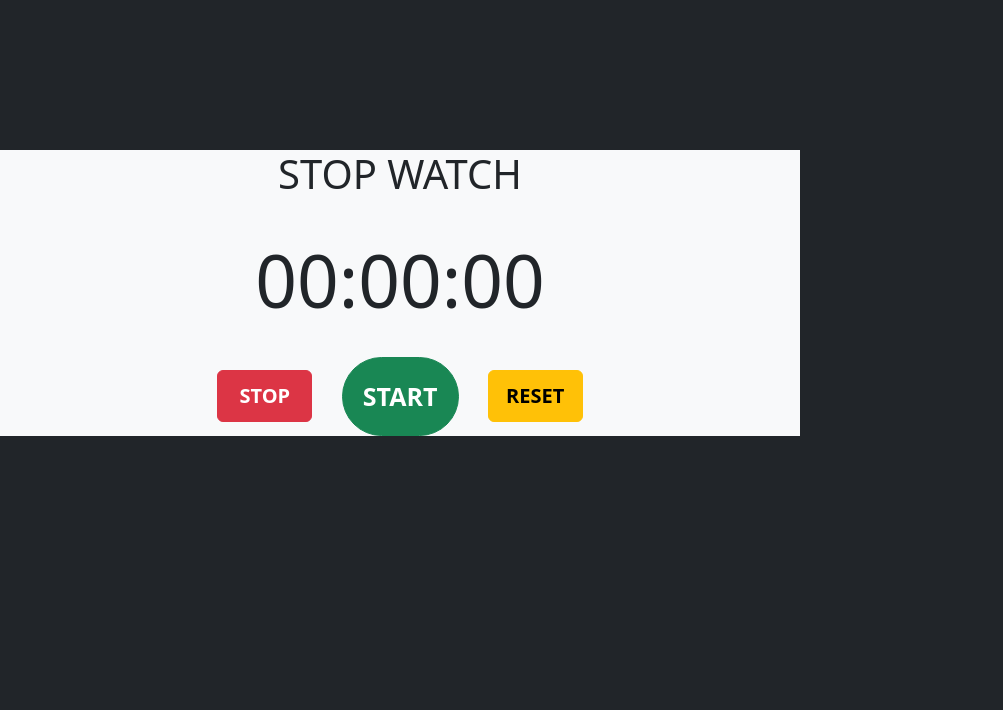
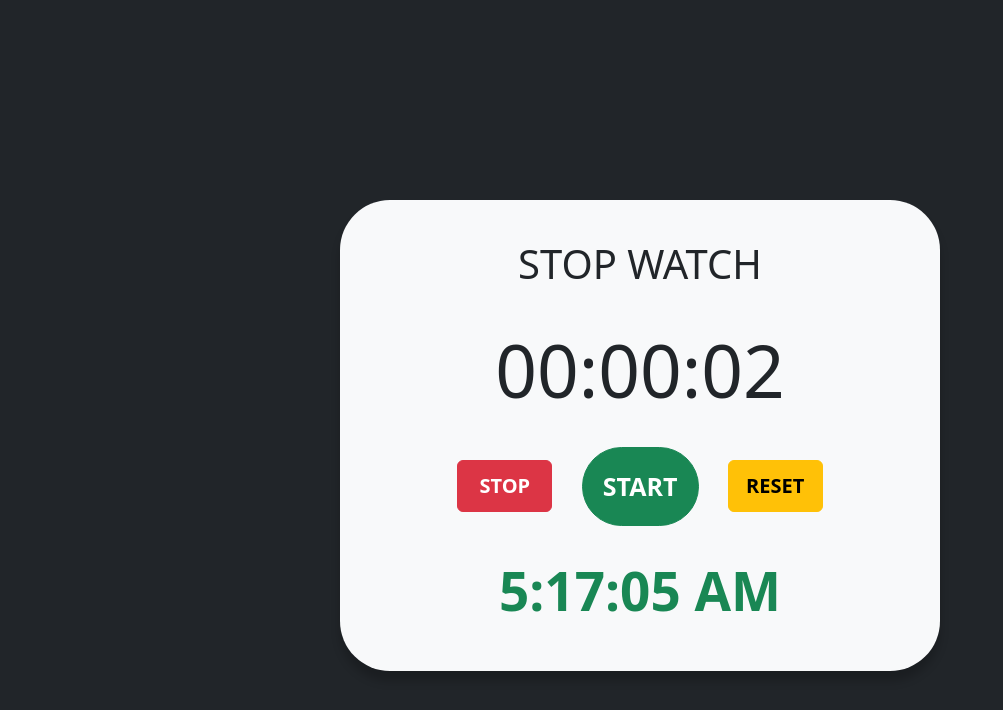
Before and after one commit to Giftedmike/Stop-Watch, a plain HTML site: page index.html in a window 1280 px wide. Both pictures are taken after a click on the button "START". Shown: the whole page, without its empty margins (0-1003 px from the left). Drawn offline with nearby package versions, Linux system fonts and the light colour scheme.

Commit message:
added functionality to the stop watch using js

```diff
--- a/index.css
+++ b/index.css
@@ -6,11 +6,13 @@ body{
 }
 
 #stopWatch{
-    align-items: center;
-    justify-content: center;
+    width: 90%;
+    max-width: 600px;
     text-align: center;
-    margin-top: 150px;
-    width: 800px;
+    padding: 40px 0;
+    margin: 200px auto 0;
+    box-shadow: 0 10px 10px rgb(0,0,0,0.2);
+    border-radius: 50px;
 }
 #stopWatch h2{
     padding-top: 30px;
@@ -38,3 +40,9 @@ body{
     font-weight: bold;
     font-size: 20px;
 }
+#currentTime{
+    font-size: 53px;
+    padding-top: 25px;
+    font-weight: bold;
+    color: green;
+}
--- a/index.html
+++ b/index.html
@@ -11,11 +11,14 @@
 <body class="bg-dark">
    <div class="bg-light" id="stopWatch">
         <h1>STOP WATCH</h1>
-        <h2>00:00:00</h2>
+        <h2 id="displayTime">00:00:00</h2>
         <div class="watchbtn">
-            <button class="btn btn-danger" onclick="">STOP</button>
-            <button class="btn btn-success" onclick="">START</button>
-            <button class="btn btn-warning" onclick="">RESET</button>
+            <button class="btn btn-danger" onclick="stopWatch()">STOP</button>
+            <button class="btn btn-success" onclick="startWatch()">START</button>
+            <button class="btn btn-warning" onclick="resetWatch()">RESET</button>
+        </div>
+        <div id="currentTime" onload="timeNow()" class="text-success">
+
         </div>
    </div>
 
--- a/index.js
+++ b/index.js
@@ -11,3 +11,52 @@
 // function stopCount(){
 //     clearInterval(timeInterval);
 // }
+
+var [seconds, minutes, hours] = [0, 0, 0]
+let displayTime = document.getElementById('displayTime');
+let timer = null;
+
+function watch(){
+    seconds++;
+    if(seconds == 60){
+        seconds = 0;
+        minutes++;
+        if(minutes == 60){
+            minutes = 0;
+            hours++;
+        }
+    }
+
+    let hr = hours < 10 ? "0" + hours : hours;
+    let min = minutes < 10 ? "0" + minutes : minutes;
+    let sec = seconds < 10 ? "0" + seconds : seconds;
+
+    displayTime.innerHTML = hr +":"+ min +":"+ sec;
+}
+
+function startWatch(){
+    if(timer!== null){
+        clearInterval(timer);
+    }
+    timer = setInterval(watch, 1000);
+}
+
+function  stopWatch(){
+    clearInterval(timer);
+}
+
+function resetWatch(){
+    clearInterval(timer);
+    [seconds, minutes, hours] = [0, 0, 0];
+    displayTime.innerHTML = "00:00:00";
+}
+
+const displayDate = () => {
+    setInterval(()=>{
+        let date = new Date();
+        document.getElementById('currentTime').innerHTML = date.toLocaleTimeString();
+        console.log(date);
+    },1000)
+}
+
+displayDate();
```
